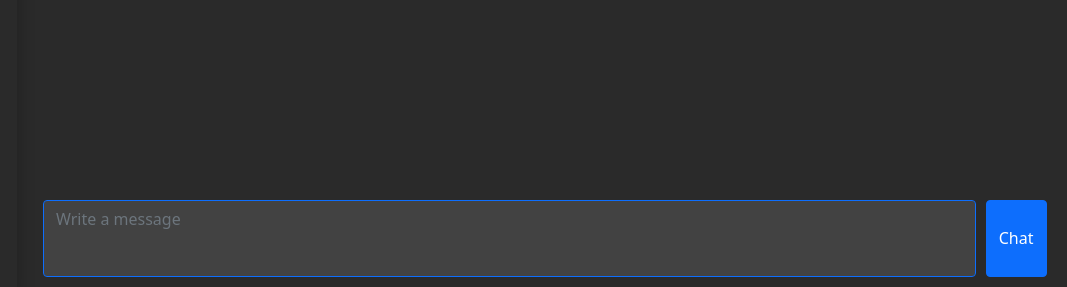
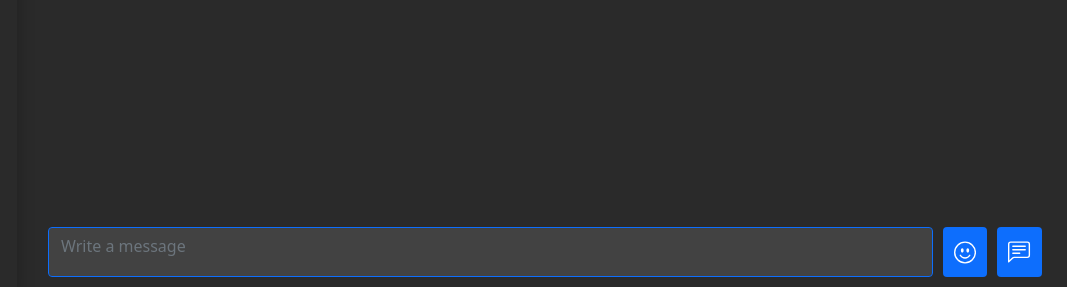
Before and after one commit to iteamurr/pet-the-chat, a Flask app: page /chat in a window 1280 px wide. Shown: the part 513-800 px from the top of the page, without its empty margins (213-1280 px from the left). Run offline with Flask 2, Linux system fonts and the light colour scheme; a user stored in the database is signed in; tables that the repository leaves empty hold one stand-in row (values such as "Sample post"); some libraries are stand-ins or nearby versions.

Commit message:
feat: add emotes menu

```diff
--- a/src/main.py
+++ b/src/main.py
@@ -19,6 +19,8 @@ from flask_socketio import join_room
 from flask_socketio import leave_room
 
 from uuid import uuid4
+
+import json
 
 from .api.forms import RegistrationForm
 from .api.forms import LoginForm
@@ -94,10 +96,14 @@ def chat():
     for chat in chat_links
   }
 
+  with open('/app/src/api/emotes.json', 'r') as emotes_json_file:
+    emotes = json.load(emotes_json_file)
+
   return render_template(
     'chat.html',
     username=current_user.username,
     chats=user_chats,
+    emotes=emotes,
     main_chat=main_chat_link
   )
 
@@ -127,7 +133,7 @@ def create_chat(data):
   db.session.commit()
 
   new_data = {'chat_link': chat_link,'chat_name': data['chat_name'],}
-  emit('new_chat', new_data, room=data['current_chat'])
+  emit('new_chat', new_data, room=data['current_user'])
 
 @socketio.on('join')
 def join(data):
--- a/src/static/scripts/chat.js
+++ b/src/static/scripts/chat.js
@@ -30,7 +30,7 @@ $(document).ready(function () {
 
   $('#submit-create-chat').on('click', function () {
     if ($('#new-chat-name').val().length > 0) {
-      socket.emit('create_chat', { chat_name: $('#new-chat-name').val(), amin: username, current_chat: chat_link });
+      socket.emit('create_chat', { chat_name: $('#new-chat-name').val(), admin: username, current_user: socket.id });
     }
     return false;
   });
--- a/src/static/scripts/tools.js
+++ b/src/static/scripts/tools.js
@@ -33,10 +33,23 @@ $(document).ready(function () {
     });
   });
 
-  $('.chats-header-icon').click(function(event) {
+  $('.chats-header-icon').click(function (event) {
     $('.select-chat').toggleClass('active');
     $('.chats-menu').toggleClass('active');
     $('.content-back').toggleClass('active');
     $('.chats-header-menu').toggleClass('active');
   });
+
+  $('#emote-btn').click(function (event) {
+    $('.all-emotes').toggleClass('active');
+  });
+
+  $('.all-emotes').on('click', '.get-emote', function () {
+    text = $(this).children('span').text();
+    if ($('#textarea').val().length > 0)
+      $('#textarea').val($('#textarea').val() + ` ${text} `);
+    else
+      $('#textarea').val(`${text} `)
+  });
+  return false;
 });
--- a/src/static/styles/chat.css
+++ b/src/static/styles/chat.css
@@ -25,7 +25,7 @@ body {
   position: fixed;
   display: flex;
   flex-direction: column;
-  justify-content: stretch;
+  justify-content: space-between;
   width: 80%;
   height: 100%;
   left: 20%;
@@ -47,12 +47,12 @@ body {
   justify-content: space-between;
   align-items: stretch;
   width: 98%;
-  height: 10%;
+  min-height: 50px;
   margin: 5px 0px 10px;
 }
 
 #textarea {
-  margin-right: 10px;
+  margin: 0px 5px;
   resize: none;
   overflow-x: hidden;
   overflow-y: auto;
@@ -137,7 +137,20 @@ body {
 }
 
 #send_message {
+  display: flex;
+  justify-content: center;
+  align-items: center;
+  margin: 0px 5px;
+  width: 5%;
+  height: 100%;
+  border-radius: .25rem;
+  background-color: #0d6efd;
   color: #ffffff !important;
+}
+#send_message svg {
+  width: 50%;
+  height: 50%;
+  color: #ffffff;
 }
 
 .user-message-emote {
@@ -160,6 +173,70 @@ body {
   background-color: #424242 !important;
   color: #ffffff !important;
   border-color: #0d6efd !important;
+}
+
+.all-emotes {
+  display: none;
+}
+.all-emotes.active {
+  position: fixed;
+  display: flex;
+  justify-content: center;
+  flex-wrap: wrap;
+  bottom: 0;
+  right: 0;
+  margin: 0px 20px 70px 0px;
+  width: 400px;
+  height: 200px;
+  padding: 10px;
+  flex-direction: row;
+  overflow: auto;
+  overflow-x: hidden;
+  color: #ffffff;
+  background-color: #424242;
+  border-radius: .25rem;
+  box-shadow: 0 .5rem 1rem rgba(0, 0, 0, .25);
+}
+
+.get-emote {
+  display: flex;
+  flex-direction: column;
+  justify-content: space-between;
+  align-items: center;
+  max-width: 80px;
+  max-height: 60px;
+  margin: 5px;
+  padding: 5px;
+  background-color: #2a2a2a;
+  border-radius: .25rem;
+}
+.get-emote img {
+  width: 28px;
+  height: 28px;
+}
+.get-emote span {
+  font-size: 10px;
+}
+
+#emotes-menu {
+  margin: 0px 5px;
+  width: 5%;
+  height: 100%;
+  border-radius: .25rem;
+  background-color: #0d6efd;
+}
+
+#emote-btn {
+  display: flex;
+  justify-content: center;
+  align-items: center;
+  width: 100%;
+  height: 100%;
+}
+#emote-icon{
+  width: 50%;
+  height: 50%;
+  color: #ffffff;
 }
 
 .content-back {
--- a/src/templates/chat.html
+++ b/src/templates/chat.html
@@ -45,7 +45,32 @@
       </div>
       <div id="input-field">
         <textarea class="form-control" id="textarea" placeholder="Write a message" rows="1"></textarea>
-        <button class="btn btn-primary" id="send_message" type="button" tabindex="1">Chat</button>
+        <div id="emotes-menu">
+          <div class="all-emotes">
+            {% for emote_name, emote_link in emotes.items() %}
+            <div class="get-emote">
+              <img src="{{ emote_link }}">
+              <span>:{{ emote_name }}:</span>
+            </div>
+            {% endfor %}
+          </div>
+          <div id="emote-btn">
+            <svg id="emote-icon" xmlns="http://www.w3.org/2000/svg" fill="currentColor" class="bi bi-emoji-smile"
+              viewBox="0 0 16 16">
+              <path d="M8 15A7 7 0 1 1 8 1a7 7 0 0 1 0 14zm0 1A8 8 0 1 0 8 0a8 8 0 0 0 0 16z" />
+              <path
+                d="M4.285 9.567a.5.5 0 0 1 .683.183A3.498 3.498 0 0 0 8 11.5a3.498 3.498 0 0 0 3.032-1.75.5.5 0 1 1 .866.5A4.498 4.498 0 0 1 8 12.5a4.498 4.498 0 0 1-3.898-2.25.5.5 0 0 1 .183-.683zM7 6.5C7 7.328 6.552 8 6 8s-1-.672-1-1.5S5.448 5 6 5s1 .672 1 1.5zm4 0c0 .828-.448 1.5-1 1.5s-1-.672-1-1.5S9.448 5 10 5s1 .672 1 1.5z" />
+            </svg>
+          </div>
+        </div>
+        <div id="send_message" tabindex="1">
+          <svg xmlns="http://www.w3.org/2000/svg" fill="currentColor" class="bi bi-chat-left-text" viewBox="0 0 16 16">
+            <path
+              d="M14 1a1 1 0 0 1 1 1v8a1 1 0 0 1-1 1H4.414A2 2 0 0 0 3 11.586l-2 2V2a1 1 0 0 1 1-1h12zM2 0a2 2 0 0 0-2 2v12.793a.5.5 0 0 0 .854.353l2.853-2.853A1 1 0 0 1 4.414 12H14a2 2 0 0 0 2-2V2a2 2 0 0 0-2-2H2z" />
+            <path
+              d="M3 3.5a.5.5 0 0 1 .5-.5h9a.5.5 0 0 1 0 1h-9a.5.5 0 0 1-.5-.5zM3 6a.5.5 0 0 1 .5-.5h9a.5.5 0 0 1 0 1h-9A.5.5 0 0 1 3 6zm0 2.5a.5.5 0 0 1 .5-.5h5a.5.5 0 0 1 0 1h-5a.5.5 0 0 1-.5-.5z" />
+          </svg>
+        </div>
       </div>
     </div>
     <div class="scroll-down">
```
